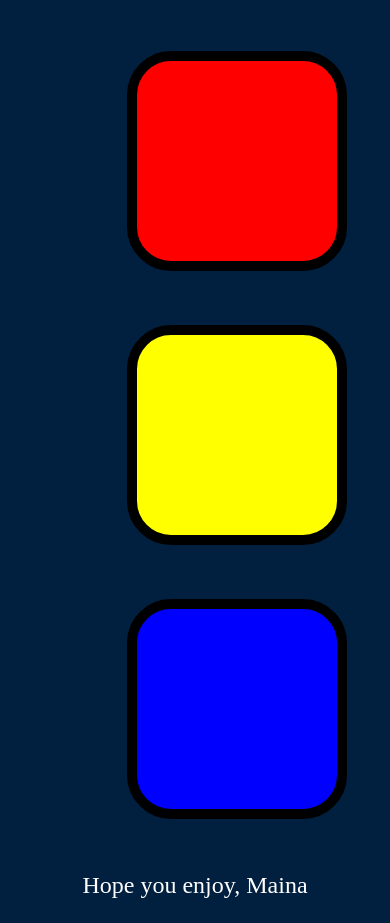
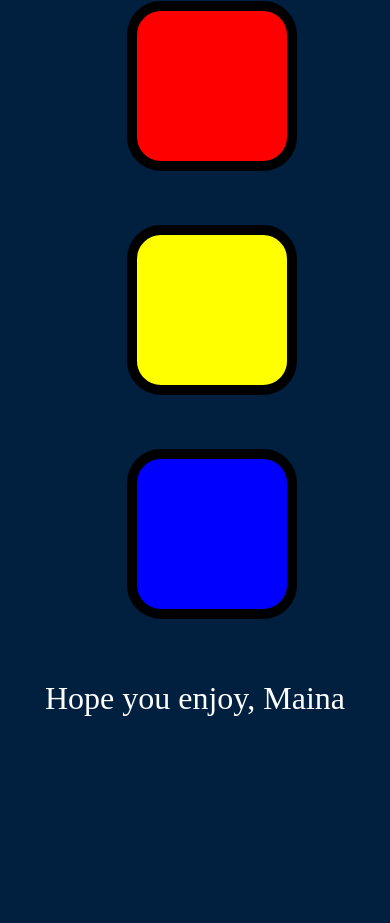
Before and after one commit to MainaKimani/memory-jog, a plain HTML site: page index.html in a window 390 px wide. Shown: the part 643-1566 px from the top of the page. After the commit the page ends 1392 px from the top, so only its background shows below. Drawn offline with nearby package versions, Linux system fonts and the light colour scheme.

Commit message:
Update styles.css
Reset buttons to default

```diff
--- a/styles.css
+++ b/styles.css
@@ -75,10 +75,7 @@ body {
   margin:  10%;
 }
 .footer{
-  font-size: 1.5rem;
+  font-size: 2rem;
 }
-.btn{
-   height: 200px;
-   width: 200px;
+
 }
-}
```
